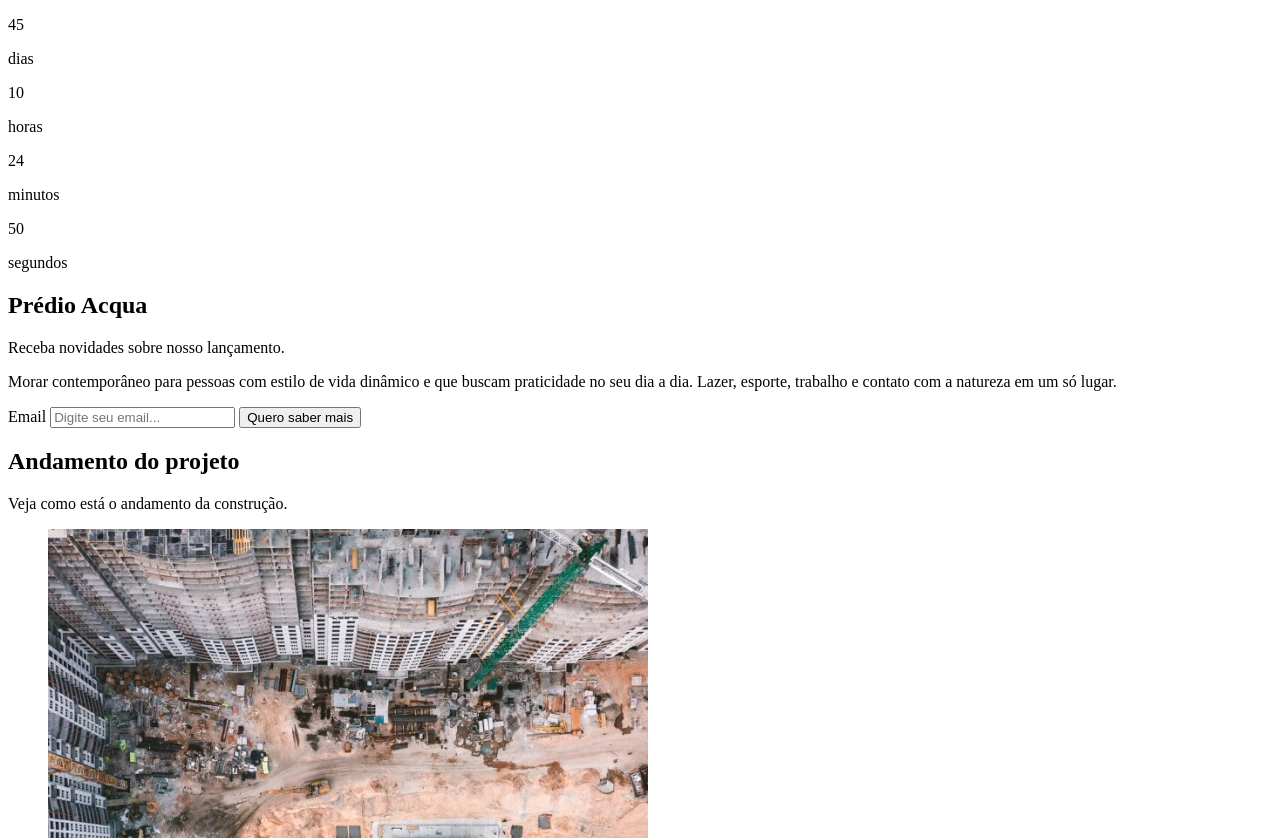
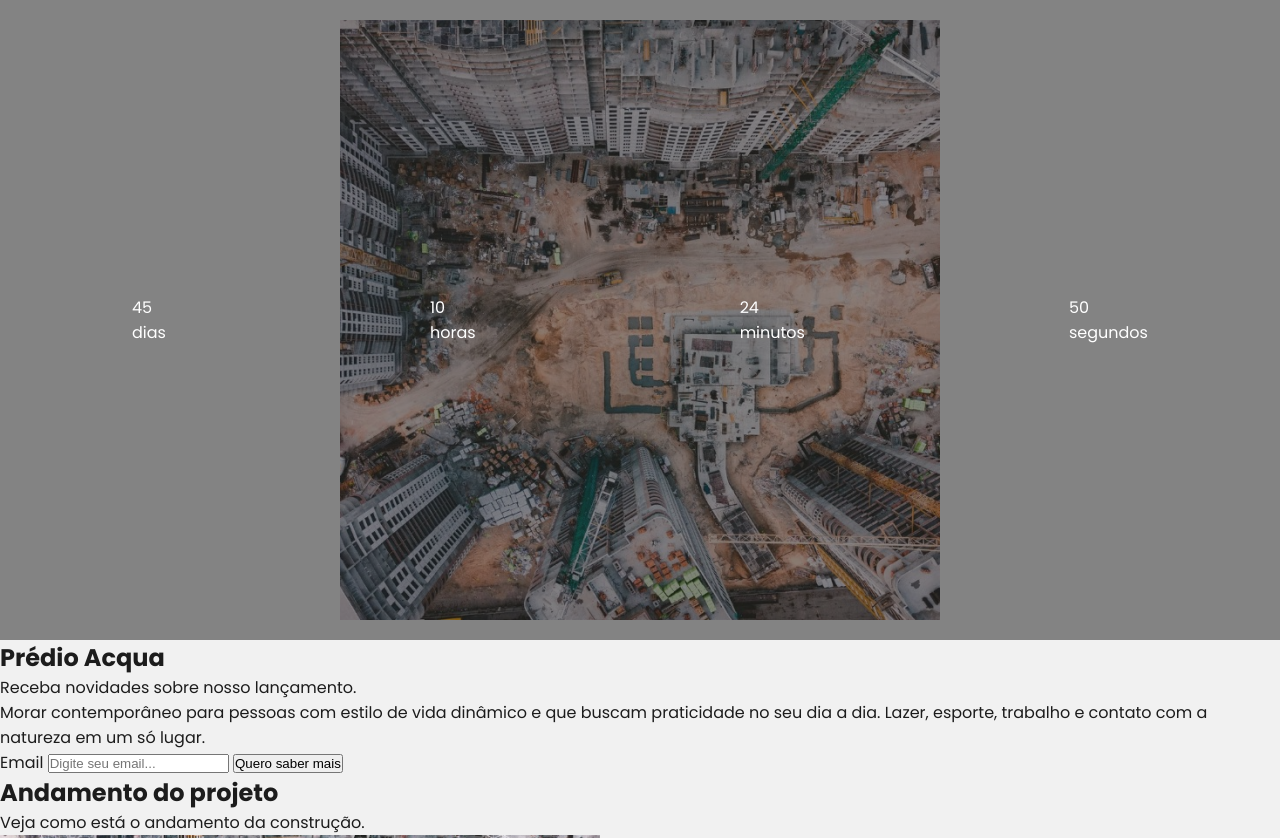
Before and after one commit to GuiSantosMacedo1/projeto-acqua, a plain HTML site: page index.html in a window 1280 px wide. Shown: the top 838 px of the page. Drawn offline with Linux system fonts and the light colour scheme.

Commit message:
feat: atualiza o HTML e adiciona estilos ao CSS para a seção de temporizador

```diff
--- a/index.html
+++ b/index.html
@@ -1,5 +1,5 @@
 <!DOCTYPE html>
-<html lang="en">
+<html lang="pt-br">
 <head>
   <meta charset="UTF-8">
   <meta name="viewport" content="width=device-width, initial-scale=1.0">
@@ -17,8 +17,9 @@
 </head>
 <body>
   <main>
-    <section>
-      <div class="overlay">
+    <section class="section-timer">
+      <div class="timer">
+        <div>
           <p>45</p>
           <p>dias</p>
         </div>
@@ -34,9 +35,10 @@
           <p>50</p>
           <p>segundos</p>
         </div>
+      </div>
     </section>
 
-    <section>
+    <section class="form-section">
       <h2>Prédio Acqua</h2>
       <p>Receba novidades sobre nosso lançamento.</p>
       <p>Morar contemporâneo para pessoas com estilo de vida dinâmico e que buscam praticidade no seu dia a dia. Lazer, esporte,
--- a/style.css
+++ b/style.css
@@ -0,0 +1,58 @@
+:root{
+  --font-primary: 'Poppins', sans-serif;
+
+  /* Cores */
+
+  --color-primary: #FFFFFF;
+  --color-secondary: #F1F1F1;
+  --color-text: #1c1c1c;
+  --color-text-secondary: #FFFFFF;
+  --color-overlay: #1c1c1c83;
+
+  --gradient: linear-gradient(to left, #3498DB, #34495E);
+}
+
+
+/* Limpando o estilo do navegador */
+
+*{
+  margin: 0;
+  padding: 0;
+  box-sizing: border-box;
+
+  list-style: none;
+}
+
+/* Definindo estilos gerais */
+body{
+  font-family: var(--font-primary);
+  background-color: var(--color-secondary);
+  color: var(--color-text);
+}
+
+.section-timer{
+  /* display: flex;
+  justify-content: center;
+  align-items: center;
+  height: 100vh;
+  gap: 2rem;
+  background: url('./images//foto-cima.png') no-repeat center center;
+  background-size: cover; */
+  background: url('./images/foto-cima.png') no-repeat center center;
+  height: 80dvh;
+}
+.timer{
+  height: 100%;
+  background-color: var(--color-overlay);
+
+  display: flex;
+  align-items: center;
+  justify-content:space-around;
+}
+.timer p{
+  color: var(--color-text-secondary);
+}
+
+img {
+  max-width: 100%;
+}
```
Lines whose indentation alone changed are shown as unchanged.
